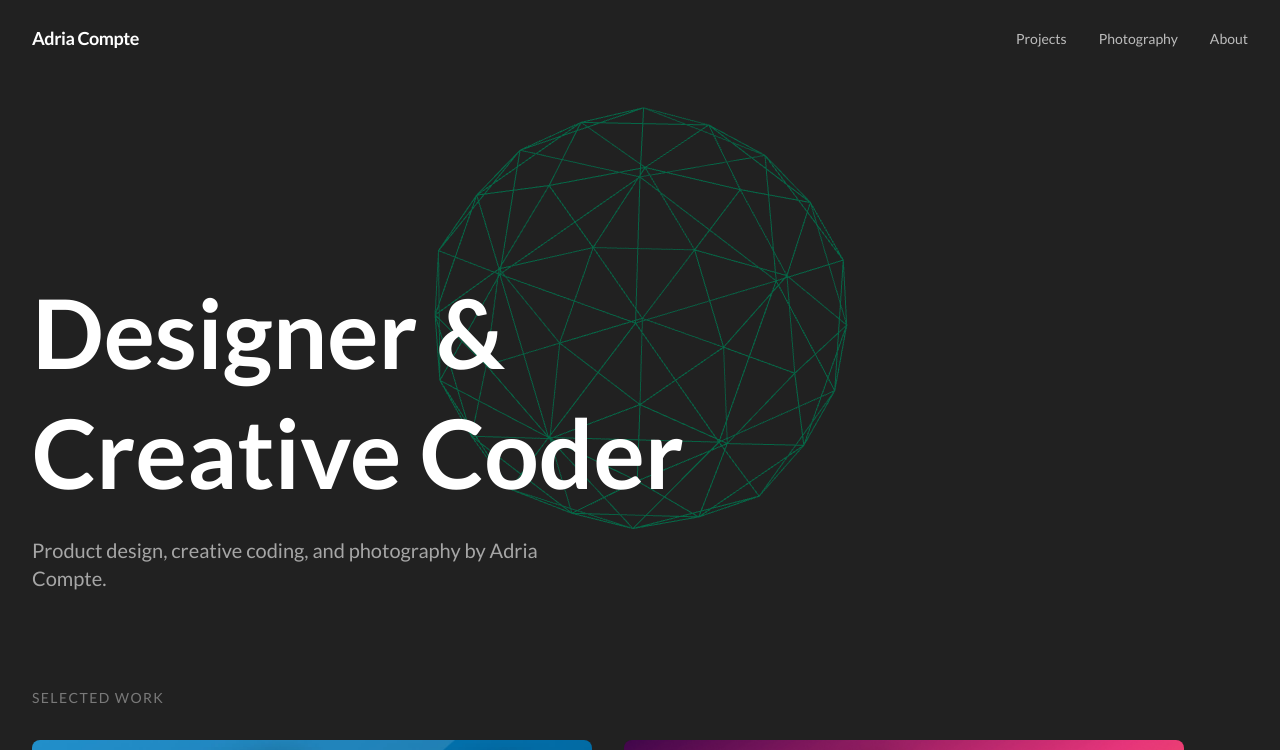
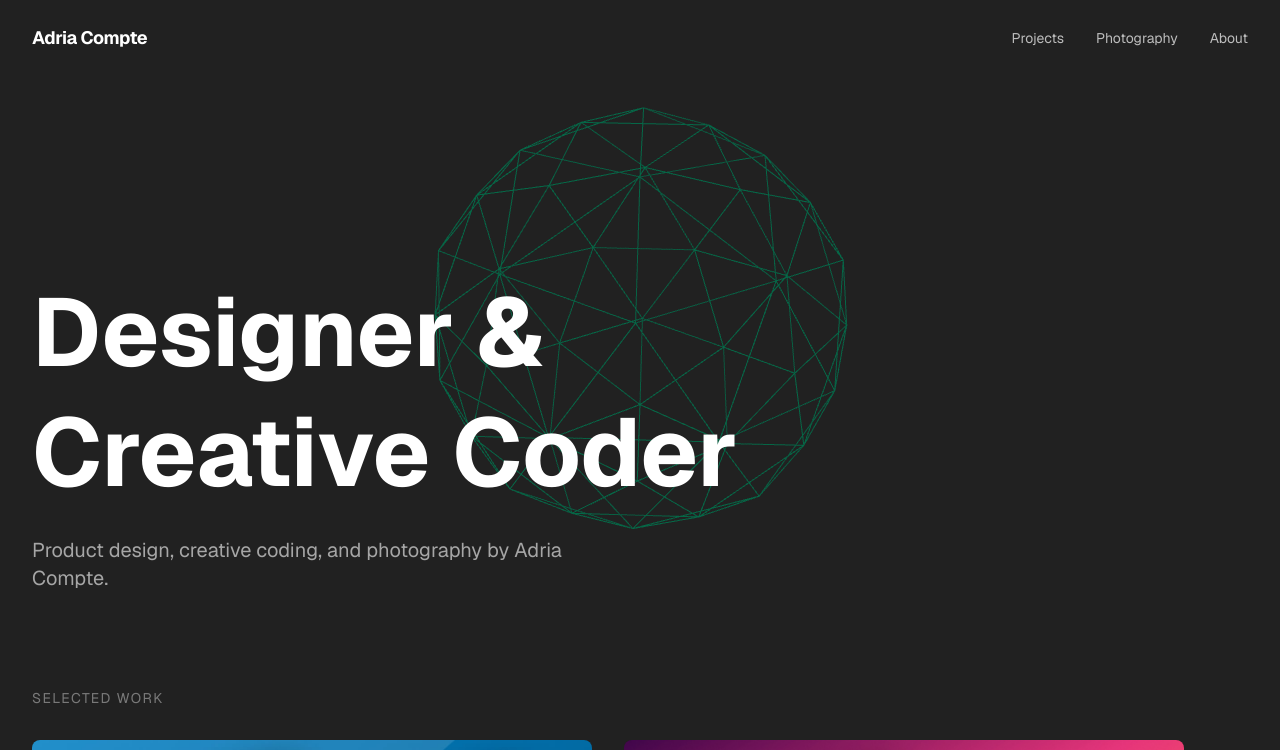
Before and after one commit to muniatu/portfolio, a Next.js app: page / in a window 1280 px wide. Shown: the top 750 px of the page. Built offline with nearby package versions, Linux system fonts and the light colour scheme.

Commit message:
feat: switch to Geist Sans as the only font

```diff
--- a/src/app/layout.tsx
+++ b/src/app/layout.tsx
@@ -1,19 +1,11 @@
 import type { Metadata } from "next";
-import { Lato, PT_Serif } from "next/font/google";
+import { Geist } from "next/font/google";
 import Nav from "@/components/ui/Nav";
 import "@/styles/globals.css";
 
-const lato = Lato({
+const geist = Geist({
   subsets: ["latin"],
-  weight: ["300", "400", "700", "900"],
   variable: "--font-sans",
-  display: "swap",
-});
-
-const ptSerif = PT_Serif({
-  subsets: ["latin"],
-  weight: ["400", "700"],
-  variable: "--font-serif",
   display: "swap",
 });
 
@@ -32,7 +24,7 @@ export default function RootLayout({
   children: React.ReactNode;
 }) {
   return (
-    <html lang="en" className={`${lato.variable} ${ptSerif.variable}`}>
+    <html lang="en" className={geist.variable}>
       <body>
         <Nav />
         {children}
--- a/src/styles/globals.css
+++ b/src/styles/globals.css
@@ -11,8 +11,7 @@
   --color-flapimas: #ECD401;
   --color-softonic: #00ffbf;
 
-  --font-sans: "Lato", "Helvetica Neue", sans-serif;
-  --font-serif: "PT Serif", Georgia, serif;
+  --font-sans: var(--font-sans), "Helvetica Neue", sans-serif;
 }
 
 body {
```
